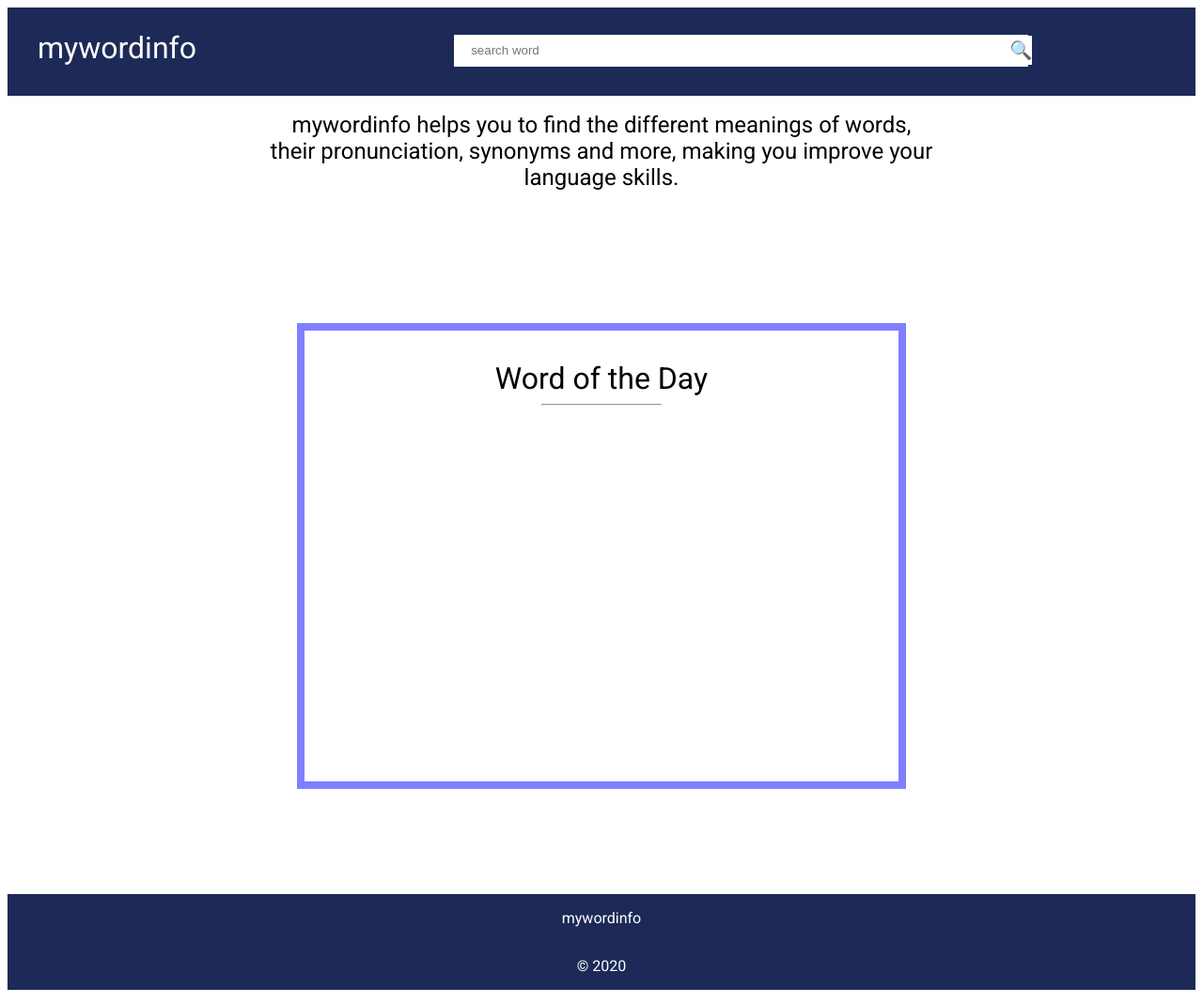
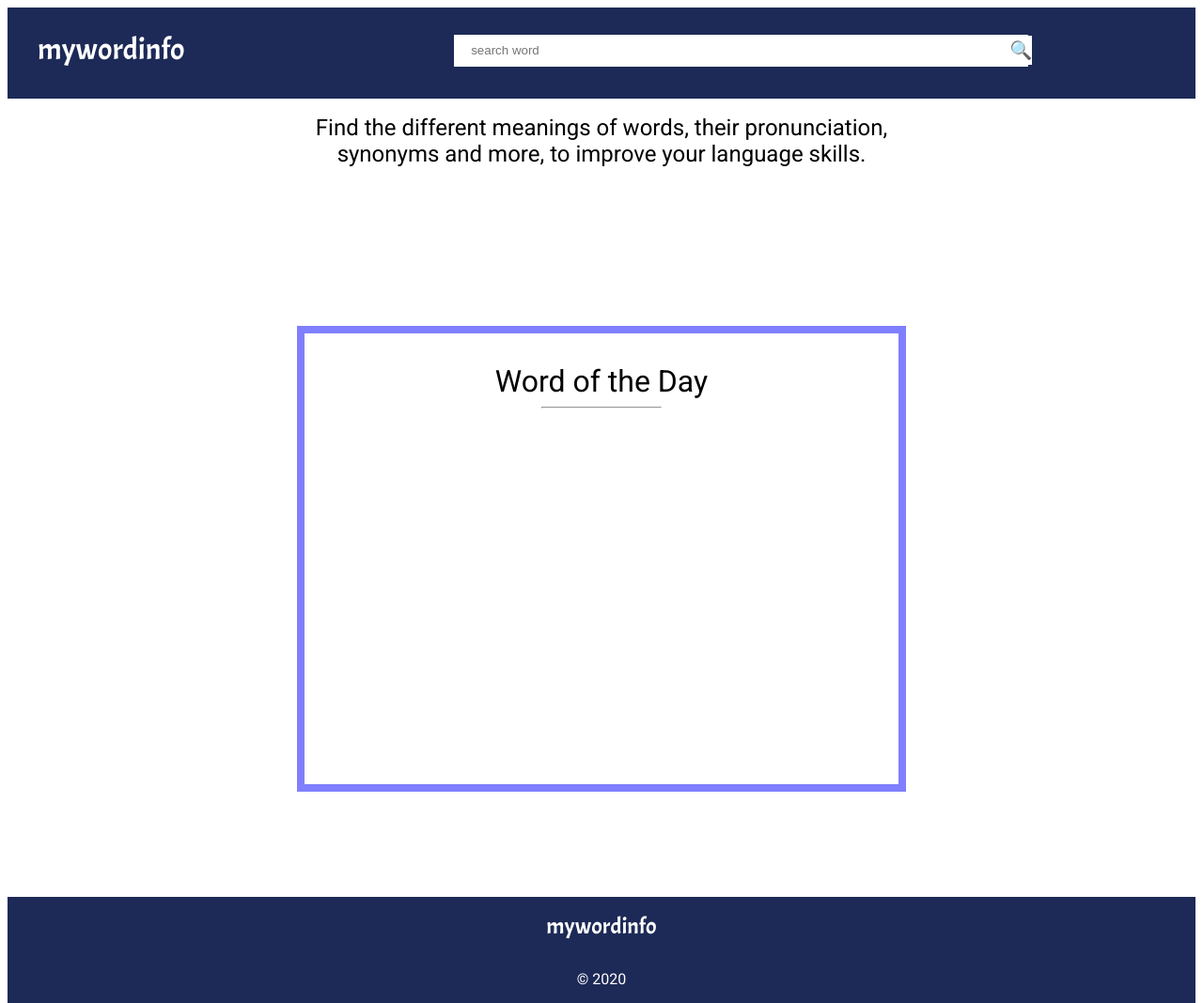
Before and after one commit to nyamuda/mywordinfo, a plain HTML site: page index.html in a window 1280 px wide. Shown: the whole page at 94% size. Drawn offline with Linux system fonts and the light colour scheme; no server answers.

Commit message:
font changed

```diff
--- a/index.html
+++ b/index.html
@@ -10,6 +10,7 @@
 	<link rel="stylesheet" href="words-app.css">
 	<link rel="icon" type="image/x-icon" href="" />
 	<link href="https://fonts.googleapis.com/css?family=Roboto&display=swap" rel="stylesheet">
+	<link href="https://fonts.googleapis.com/css?family=Acme&display=swap" rel="stylesheet">
 </head>
 
 
@@ -30,7 +31,7 @@
 
 		<div id="intro-loader">
 
-			<p id="introduction">mywordinfo helps you to find the different meanings of words, their pronunciation, synonyms and more, making you improve your language skills.</p>
+			<p id="introduction"><span></span>Find the different meanings of words, their pronunciation, synonyms and more, to improve your language skills.</p>
 
 
 		<div id="loader"></div>
@@ -116,7 +117,7 @@
 	</main>
 
 	<footer>
-		<p>mywordinfo</p>
+		<p><span style="font-family: 'Acme', sans-serif; font-size: 1.5rem;">mywordinfo</span></p>
 		<p>&#xA9 2020</p>
 	</footer>
 	<script type="text/javascript" src="words-app.js"></script>
--- a/words-app.css
+++ b/words-app.css
@@ -9,6 +9,7 @@ header {
 	color: white;
 	position: relative;
 	width: 100%;
+	font-family: 'Acme', sans-serif;
 
 }
 
```
